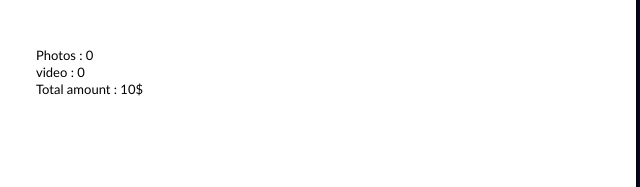
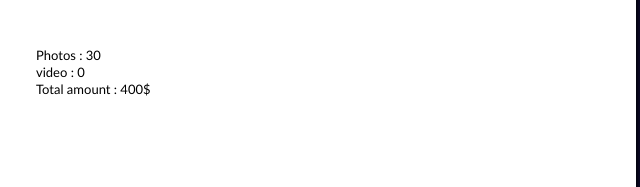
Before and after one commit to MegaFeet/Alexis-Griggs, a plain HTML site: page index.html in a window 1280 px wide. Shown: the part 536-723 px from the top of the page, 414-1054 px from the left. Drawn offline with Linux system fonts and the light colour scheme.

Commit message:
Update index.html

```diff
--- a/index.html
+++ b/index.html
@@ -66,9 +66,9 @@
         <!-- Begin 1st Row -->
         <div class="entry">
           <h2>Status Account</h2>
-	 <p>  Photos : 0 </p>
+	 <p>  Photos : 30 </p>
 	<p>  video : 0 </p>
-	<p> Total amount : 10$ </p>
+	<p> Total amount : 400$ </p>
 
         </div>
 
```
